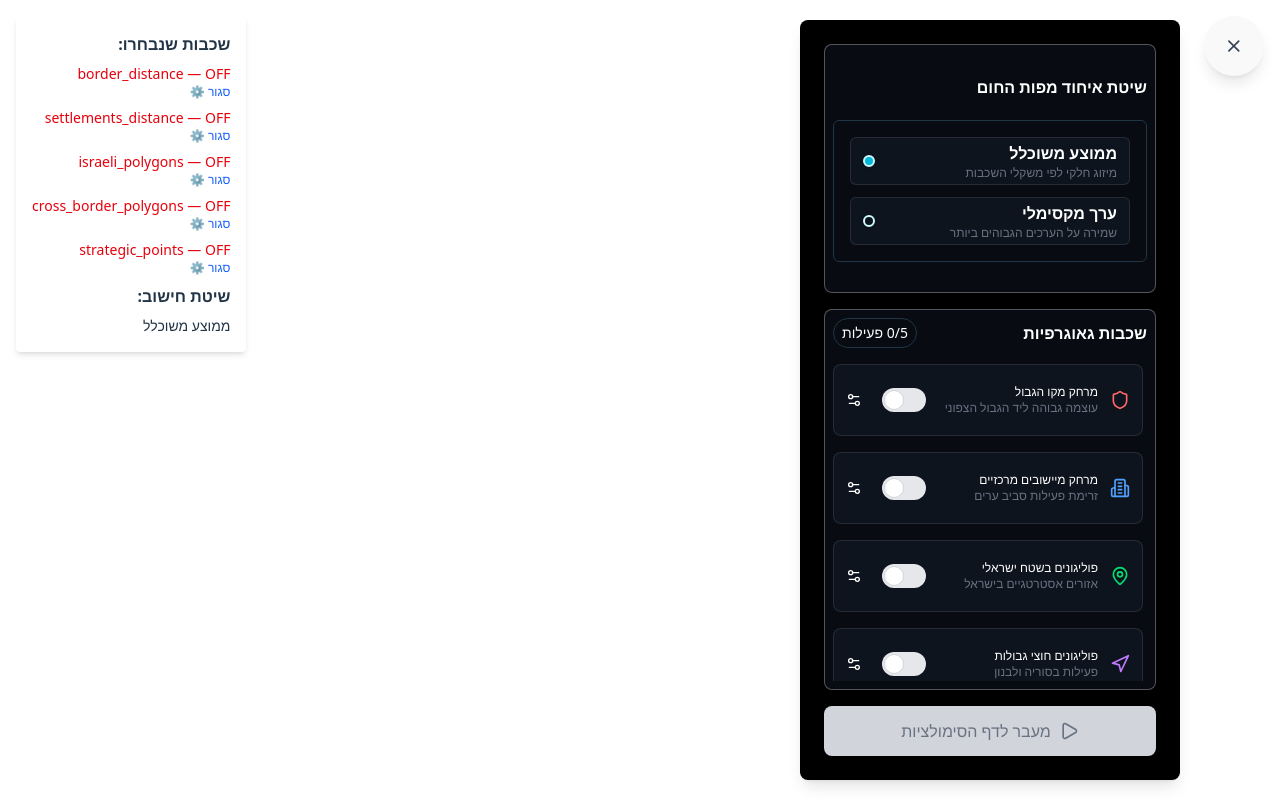
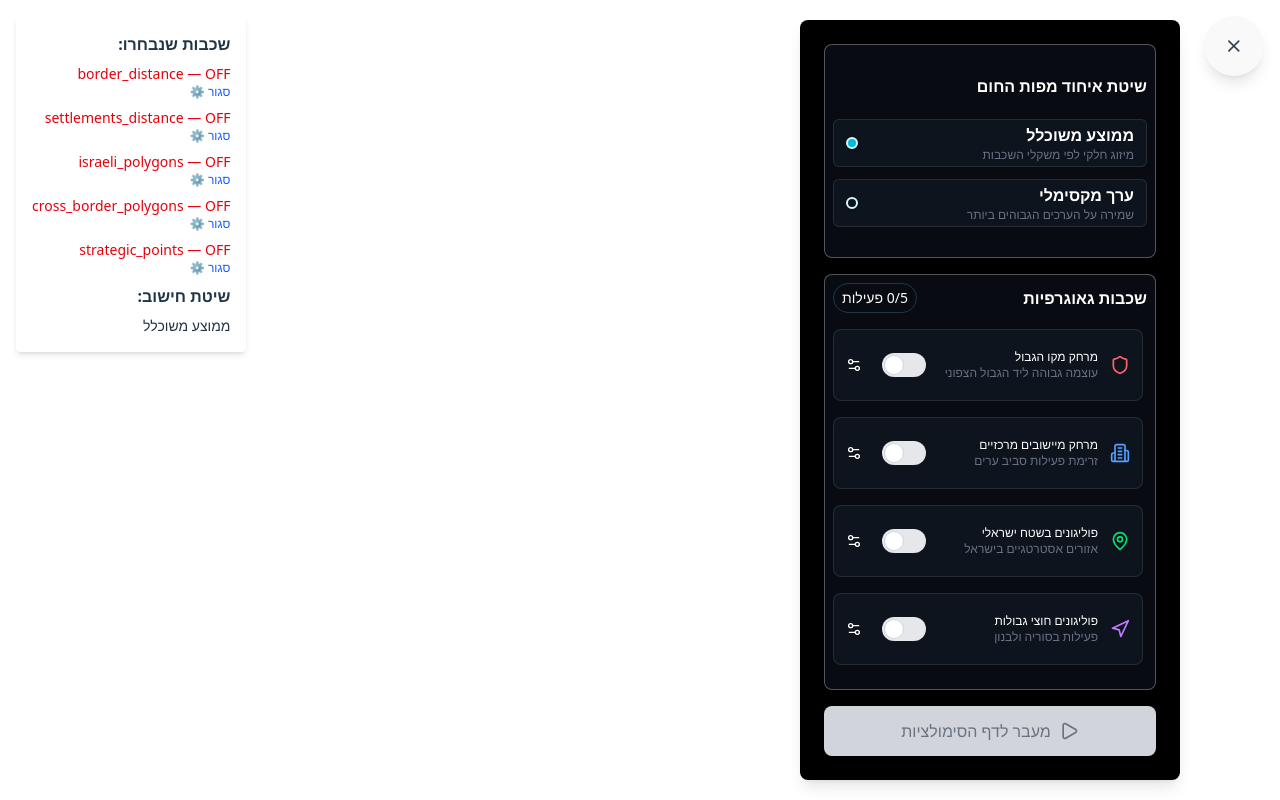
Before and after one commit to liloB123/Sapir-Simulator, a React (Vite) app in the folder frontend/: page / in a window 1280 px wide. Both pictures are taken after a click on the button "Layers menu". Built offline with nearby package versions, Linux system fonts and the light colour scheme; no server answers.

Commit message:
fix design

```diff
--- a/frontend/src/components/LayersMenu/LayersCombinationSection.tsx
+++ b/frontend/src/components/LayersMenu/LayersCombinationSection.tsx
@@ -4,9 +4,8 @@ import CombinationOption from "./CombinationsOption";
 
 const LayersCombinationSection: FC = () => {
     return (
-        <div className="p-2 border border-white/30 rounded-lg bg-slate-800/30 h-[35%] flex flex-col justify-evenly">
+        <div className="p-2 border border-white/30 rounded-lg bg-slate-800/30 h-[30%] flex flex-col justify-evenly">
             <h2 className="text-l font-bold text-white self text-right">שיטת איחוד מפות החום</h2>
-            <div className="border rounded-md p-4">
             <div className="flex flex-col items-center gap-3">
                 {layersCombintaionOptions.map((option) => (
                     <CombinationOption
@@ -17,7 +16,6 @@ const LayersCombinationSection: FC = () => {
                 ))}
             </div>
         </div>
-        </div>
     )
 }
 
```
Lines whose indentation alone changed are shown as unchanged.
